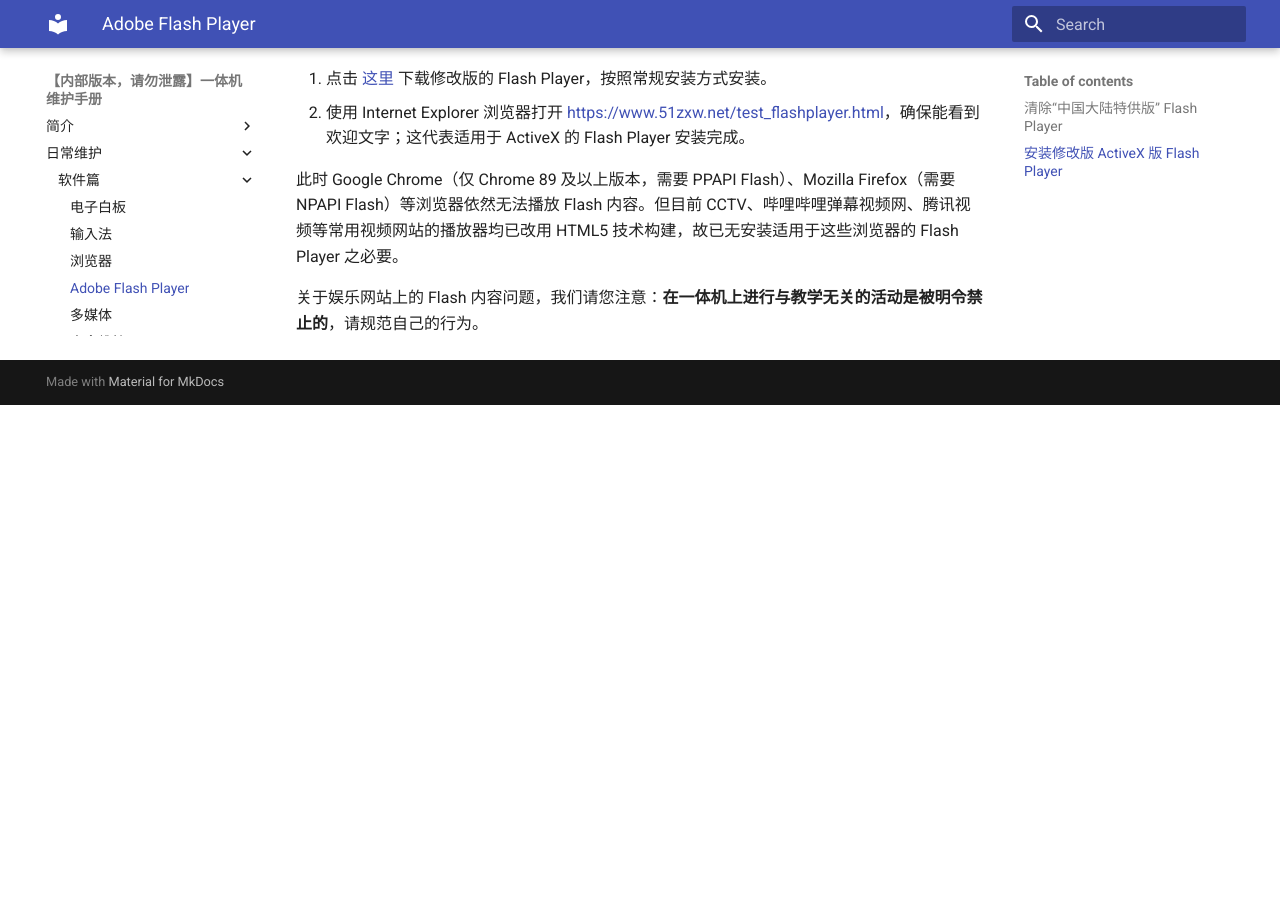
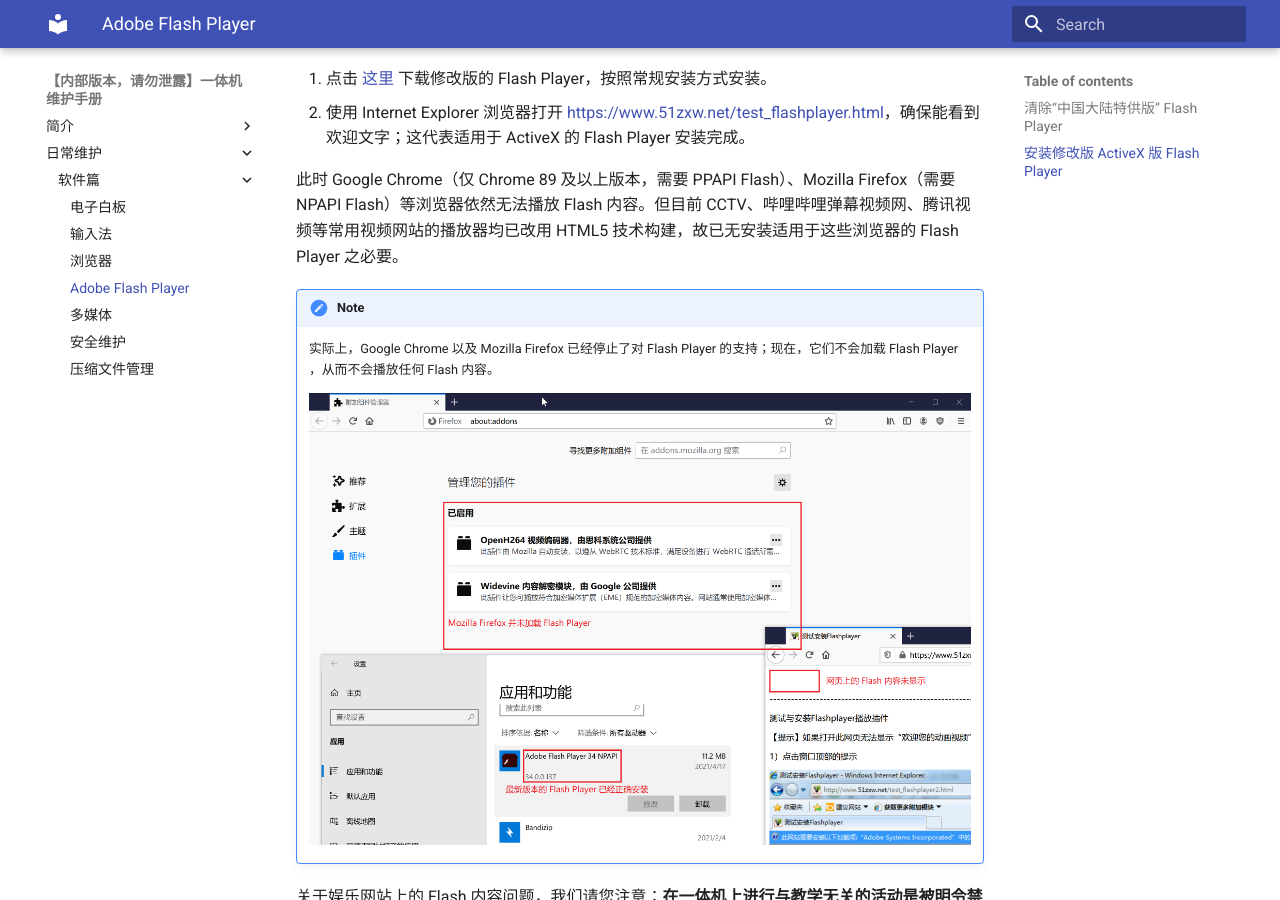
Before and after one commit to su-gzno3ms/tech-guide, an MkDocs documentation site: the page built from docs/daily-maintenance/software/flash.md, in a window 1280 px wide and 900 px high, scrolled down 821 px. Built offline with MkDocs 1.6.1 and Material for MkDocs 9.7.7, drawn with Linux system fonts in a browser that asks for light colours; before the commit the page ends 1226 px from its top, so only the background shows below that.

Commit message:
Added a note of modern browsers' behaviors about Flash.

```diff
--- a/docs/daily-maintenance/software/flash.md
+++ b/docs/daily-maintenance/software/flash.md
@@ -19,4 +19,9 @@ Flash Player 本身并没有广告，但自从 2018 年 2 月 28 日，Adobe将
 
 此时 Google Chrome（仅 Chrome 89 及以上版本，需要 PPAPI Flash）、Mozilla Firefox（需要 NPAPI Flash）等浏览器依然无法播放 Flash 内容。但目前 CCTV、哔哩哔哩弹幕视频网、腾讯视频等常用视频网站的播放器均已改用 HTML5 技术构建，故已无安装适用于这些浏览器的 Flash Player 之必要。
 
+!!!note
+	实际上，Google Chrome 以及 Mozilla Firefox 已经停止了对 Flash Player 的支持；现在，它们不会加载 Flash Player ，从而不会播放任何 Flash 内容。
+
+	![](./images/firefox-would-not-load-flash.png)
+
 关于娱乐网站上的 Flash 内容问题，我们请您注意：**在一体机上进行与教学无关的活动是被明令禁止的**，请规范自己的行为。
```
Also changed, not shown: docs/daily-maintenance/software/images/firefox-would-not-load-flash.png (added).
